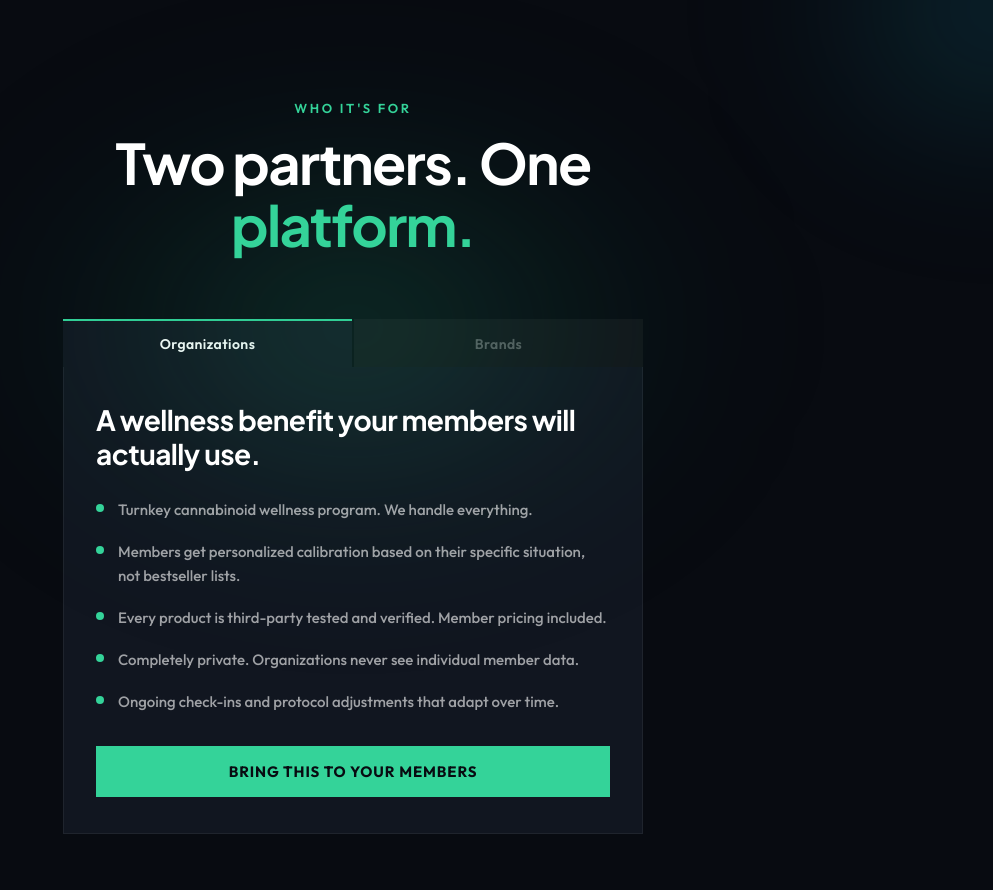
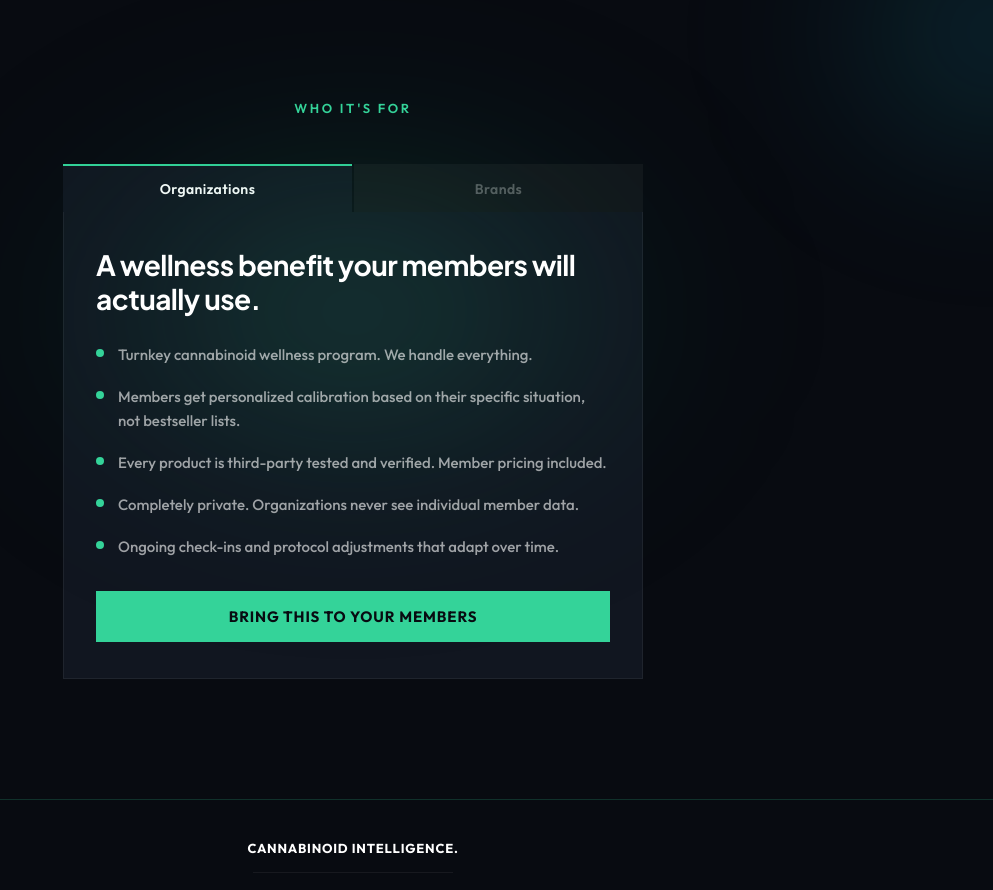
Before and after one commit to brygp954/apiverde-demo, a React (Vite) app: page / in a window 1280 px wide. Shown: the part 3040-3930 px from the top of the page, without its empty margins (287-1280 px from the left). Built offline with nearby package versions, Linux system fonts and the light colour scheme.

Commit message:
who its for updated

```diff
--- a/src/ApiverdeDemo.jsx
+++ b/src/ApiverdeDemo.jsx
@@ -1520,12 +1520,7 @@ function WhoItsForSection() {
         pointerEvents: "none", filter: "blur(80px)",
       }} />
       <Reveal>
-        <SectionLabel>Who It's For</SectionLabel>
-        <h2 style={{
-          fontFamily: jakarta, fontSize: "clamp(32px, 6vw, 56px)",
-          fontWeight: 700, lineHeight: 1.1, letterSpacing: "-0.03em",
-          maxWidth: "700px", margin: "0 auto 64px",
-        }}>Two partners. One <span style={{ color: C.green }}>platform.</span></h2>
+        <div style={{ marginBottom: "48px" }}><SectionLabel>Who It's For</SectionLabel></div>
       </Reveal>
 
       <div style={{
```
